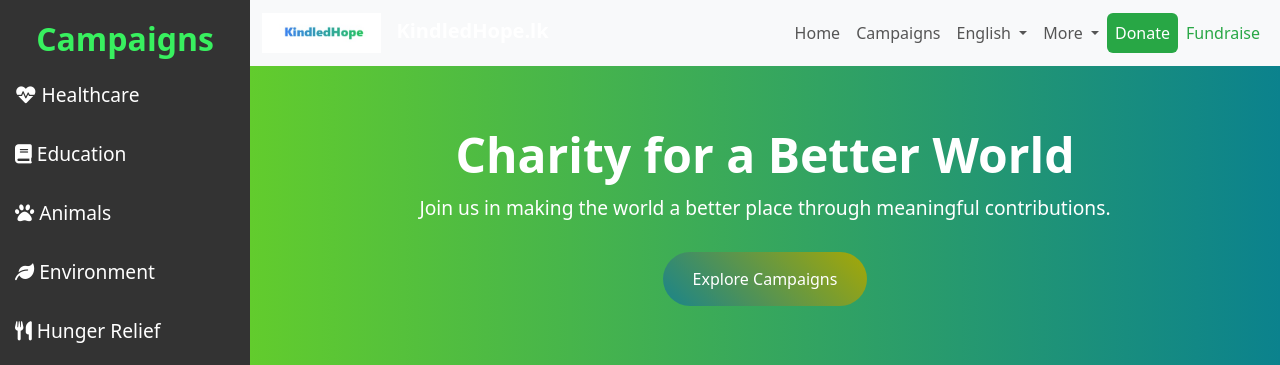
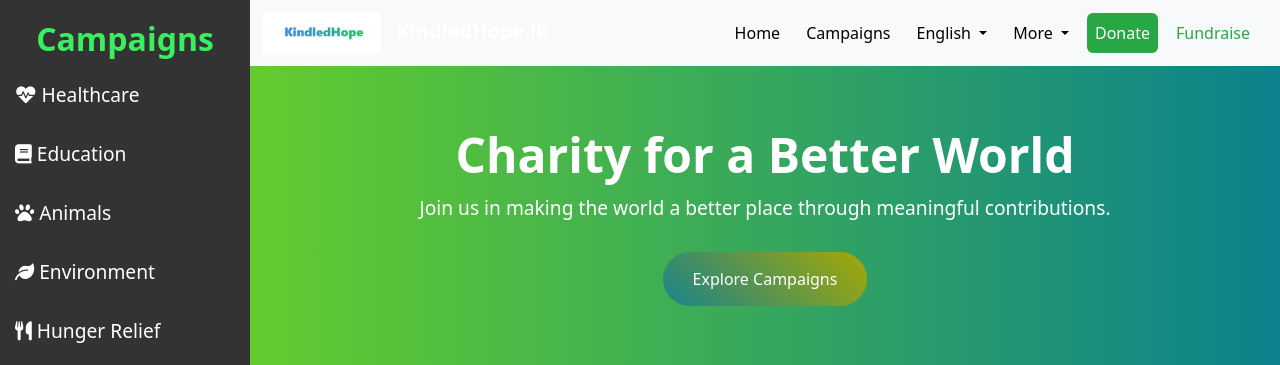
Before and after one commit to Ranna-2/fundraising-platform, a PHP site: page /Campaign/index.html in a window 1280 px wide. Shown: the top 365 px of the page. Run offline with PHP 8.4, Linux system fonts and the light colour scheme.

Commit message:
navbar changes

```diff
--- a/frontend/public/Campaign/styles.css
+++ b/frontend/public/Campaign/styles.css
@@ -45,7 +45,7 @@ body {
 
 /* Navbar Styles */
 .navbar .nav-link {
-    color: #555;
+    color: #000000;
     font-weight: 500;
 }
 
@@ -53,7 +53,9 @@ body {
     color: #28a745;
 }
 
-
+.navbar .nav-item {
+    margin-right: 10px;
+}
 
 .navbar .btn.btn-custom-primary {
     background-color: #28a745;
--- a/frontend/src/Components/HomePage/FormPage.js
+++ b/frontend/src/Components/HomePage/FormPage.js
@@ -53,7 +53,7 @@ const FormPage = () => {
   return (
     <PageWrapper>
       <PageHeadingWrapper>
-        <TextOne>Contact US</TextOne>
+        <TextOne>Contact Us</TextOne>
         <TextTwo>Any Question or remarks? Just write us a message</TextTwo>
       </PageHeadingWrapper>
       <FormContainer>
```
